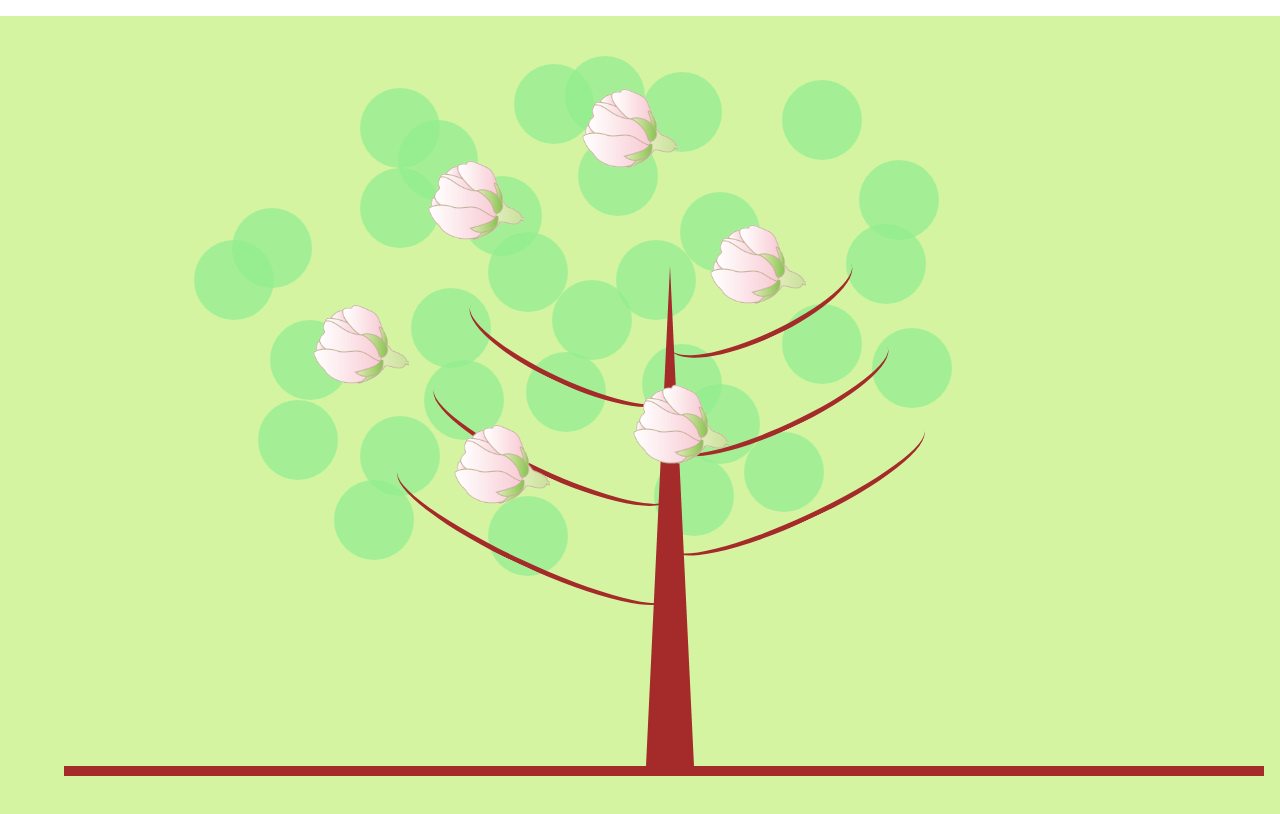
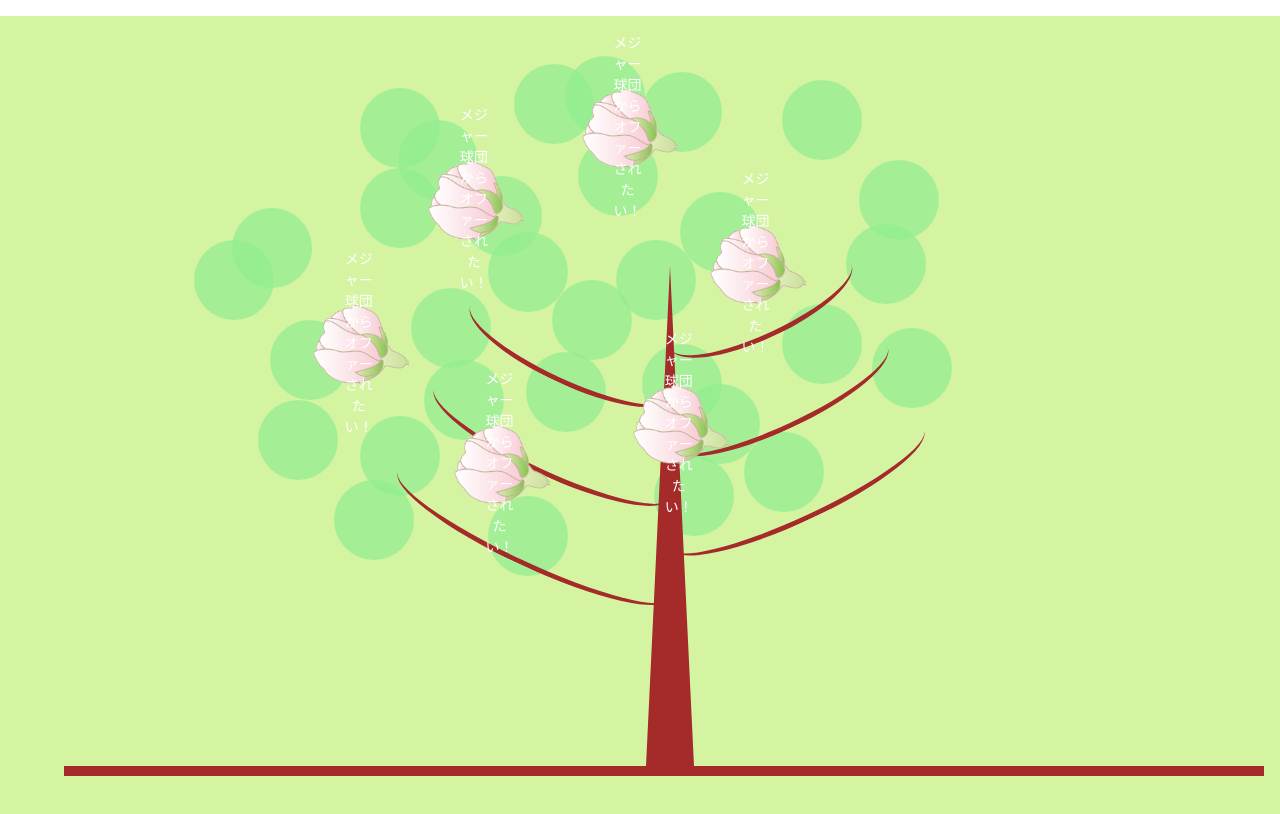
Before and after one commit to PRTIMES-hackathon-2025-winter-team2/frontend, a React (Create React App) app: page /tree in a window 1280 px wide. Built offline with nearby package versions, Linux system fonts and the light colour scheme.

Commit message:
文字を表示する

```diff
--- a/src/components/pages/tree/TreeComponent.tsx
+++ b/src/components/pages/tree/TreeComponent.tsx
@@ -1,4 +1,4 @@
-import { Box, Container } from "@mui/material";
+import { Box, Container, Typography } from "@mui/material";
 import { motion } from "framer-motion";
 import { useEffect, useState } from "react";
 import { dotPositions } from "./dotPositions";
@@ -49,24 +49,51 @@ export const TreeComponent = () => {
       {sakuraPositions.map((pos, index) => (
         <Box
           key={index}
-          component="img"
-          src={sakuraVisible[index] ? sakura : tubomi}
-          alt="sakura or tubomi"
-          onClick={() => handleImageClick(index)}
           sx={{
             position: "absolute",
             top: `calc(${pos.top}vh - ${sakuraVisible[index] ? 40 : 0}px)`,
             left: `calc(${pos.left}vw - ${sakuraVisible[index] ? 40 : 0}px)`,
             width: sakuraVisible[index] ? "180px" : "100px",
             height: "auto",
-            objectFit: "contain",
+            display: "flex",
+            flexDirection: "column",
+            alignItems: "center",
+            cursor: "pointer",
             zIndex: 10,
-            cursor: "pointer",
-            transition:
-              "width 0.3s ease-in-out, left 0.3s ease-in-out, top 0.3s ease-in-out",
           }}
-        />
+          onClick={() => handleImageClick(index)}
+        >
+          {/* 画像 */}
+          <Box
+            component="img"
+            src={sakuraVisible[index] ? sakura : tubomi}
+            alt="sakura or tubomi"
+            sx={{
+              width: "100%",
+              height: "auto",
+              objectFit: "contain",
+              transition: "width 0.3s ease-in-out",
+            }}
+          />
+          {/* 画像上のテキスト */}
+          <Typography
+            sx={{
+              position: "absolute",
+              top: "50%",
+              left: "50%",
+              transform: "translate(-50%, -50%)",
+              color: "white",
+              padding: "4px 8px",
+              borderRadius: "4px",
+              fontSize: "14px",
+              textAlign: "center",
+            }}
+          >
+            メジャー球団からオファーされたい！
+          </Typography>
+        </Box>
       ))}
+
       <Box
         sx={{
           position: "absolute",
```
